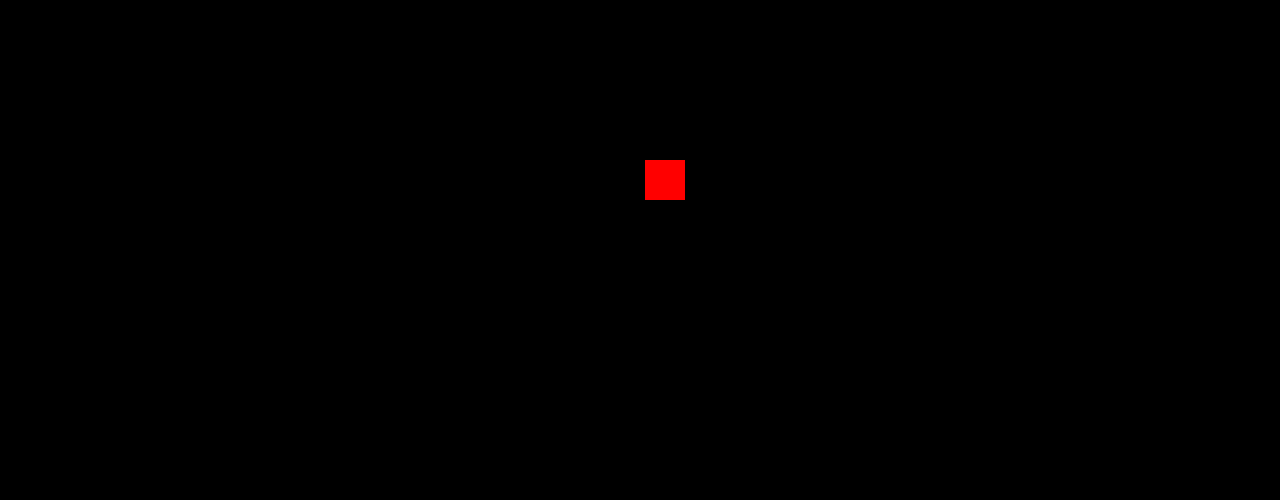
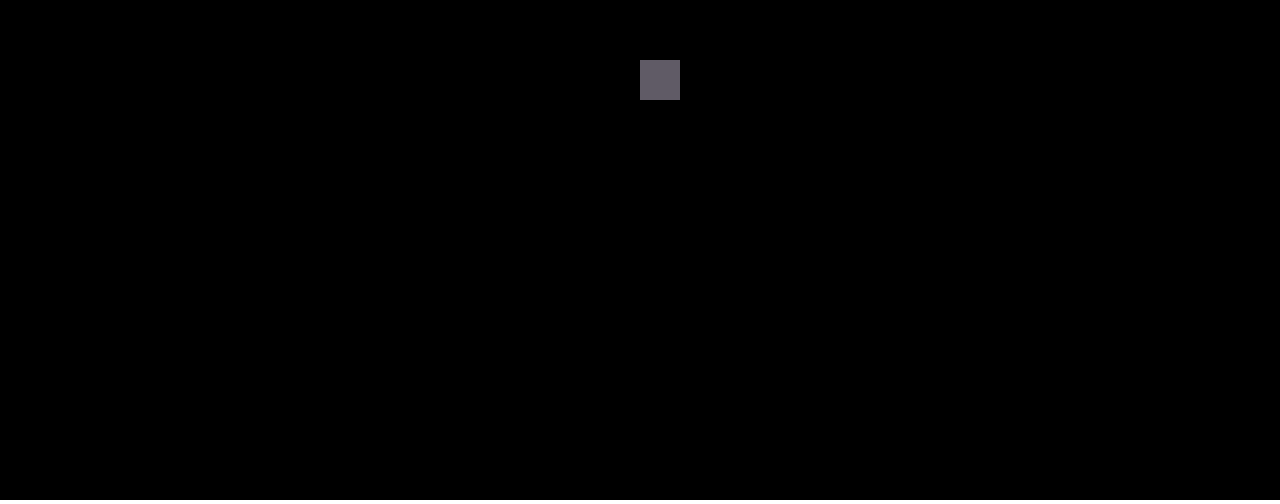
Before and after one commit to gamemash/health-and-safety, a plain HTML site: page index.html in a window 1280 px wide. Shown: the part 300-804 px from the top of the page. Drawn offline with Linux system fonts and the light colour scheme.

Commit message:
Try rendering as texturing

```diff
--- a/index.html
+++ b/index.html
@@ -31,38 +31,49 @@
       rectShape.lineTo( rectLength, 0 );
       rectShape.lineTo( 0, 0 );
 
-      var rectGeom = new THREE.ShapeGeometry( rectShape );
-      var rectMesh = new THREE.Mesh( rectGeom, new THREE.MeshBasicMaterial( { color: 0xff0000 } ) ) ;
+      var group = new THREE.Group();
 
-      scene.add( rectMesh );
+      var loader = new THREE.TextureLoader();
+      loader.load('images/house.png', function(texture){
+          //texture.wrapS = THREE.RepeatWrapping;
+          var material = new THREE.MeshBasicMaterial( {
+            map: texture
+          } );
+
+          var rectGeom = new THREE.ShapeGeometry( rectShape );
+          var rectMesh = new THREE.Mesh( rectGeom, material ) ;
+
+          group.add( rectMesh);
+      });
+
+
+
+      scene.add( group );
 
 
       camera.position.z = 200;
-      var radius = 100;
-      var time = 0.0;
+
+      var speed = 10.0;
 
       function render() {
         requestAnimationFrame( render );
         renderer.render( scene, camera );
-        rectMesh.position.x = Math.cos(time) * radius;
-        rectMesh.position.y = Math.sin(time) * radius;
-        time += 0.1;
       }
 
       window.addEventListener("downKey", function(event) {
-
+        rectMesh.position.y -= speed;
       });
 
       window.addEventListener("upKey", function(event) {
-
+        rectMesh.position.y += speed;
       });
 
       window.addEventListener("leftKey", function(event) {
-
+        rectMesh.position.x -= speed;
       });
 
       window.addEventListener("rightKey", function(event) {
-
+        rectMesh.position.x += speed;
       });
 
       render();
```
Also changed, not shown: images/house.png (added), images/tilesheet.png (added).
